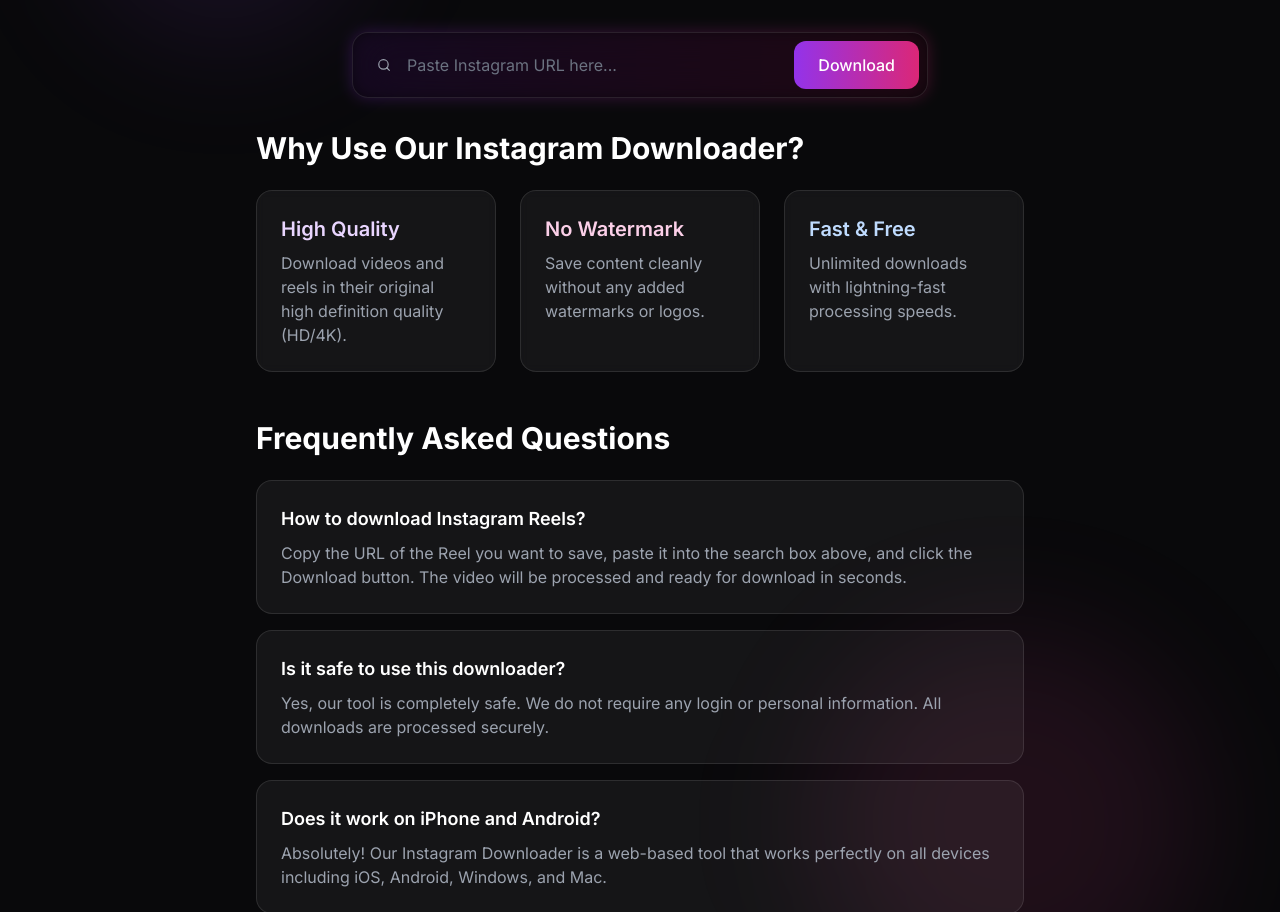
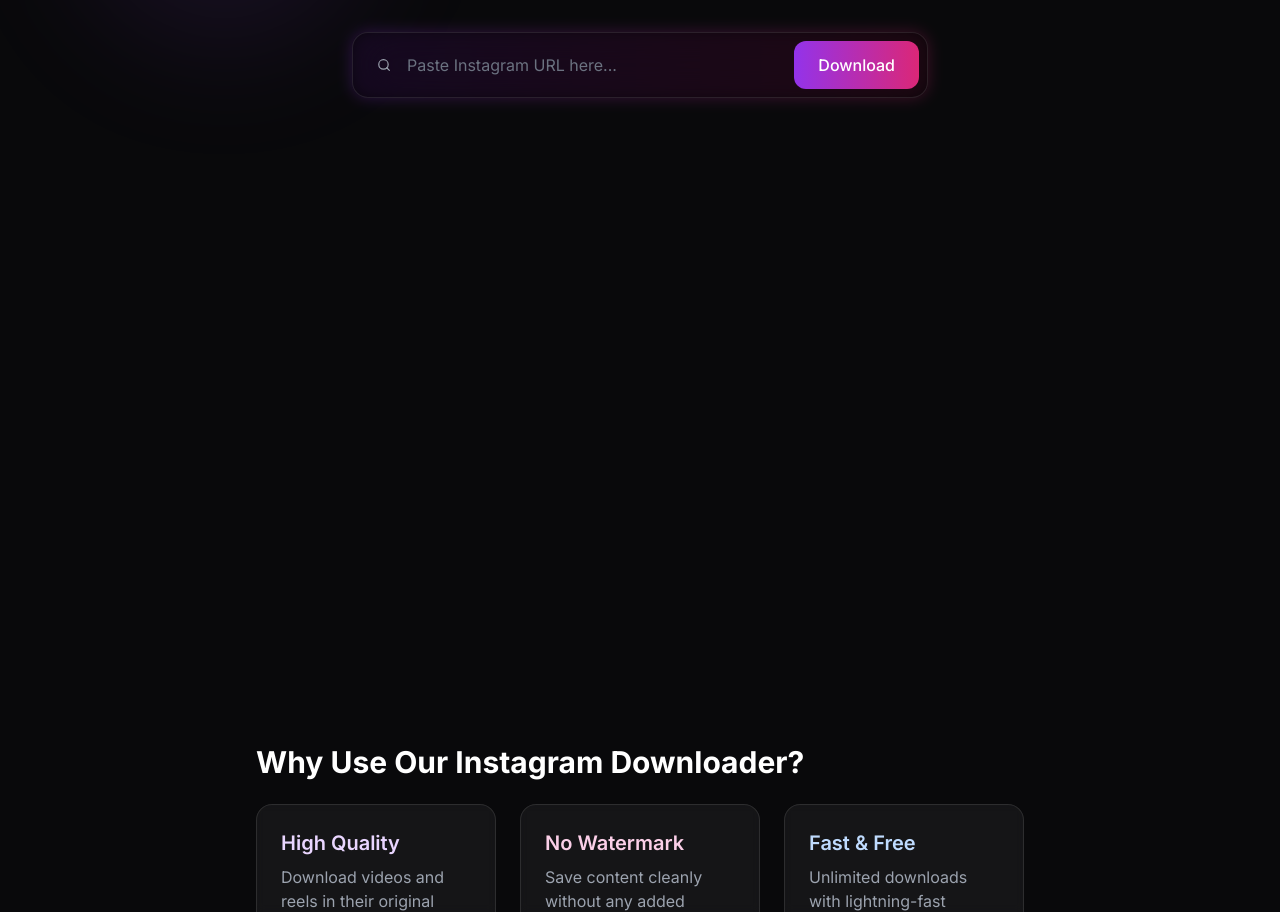
Before and after one commit to Hetp1204/DownloadInstagramReel, a Next.js app: page / in a window 1280 px wide. Shown: the part 326-1238 px from the top of the page. Built offline with nearby package versions, Linux system fonts and the light colour scheme.

Commit message:
ads implement

```diff
--- a/src/app/layout.tsx
+++ b/src/app/layout.tsx
@@ -62,10 +62,10 @@
                     strategy="lazyOnload"
                 />
                 {/* Adsterra Popunder Script */}
-                <Script
+                {/* <Script
                     src="https://pl28303183.effectivegatecpm.com/99/2c/ca/992ccaa070bc43fb629e951b611be356.js"
                     strategy="lazyOnload"
-                />
+                /> */}
             </body>
         </html>
     )
--- a/src/app/page.tsx
+++ b/src/app/page.tsx
@@ -5,6 +5,8 @@
 import { motion } from 'framer-motion';
 import axios from 'axios';
 import DownloadCard from '@/components/DownloadCard';
+import AdsterraNativeBanner from '@/components/AdsterraNativeBanner';
+import AdsterraVerticalBanner from '@/components/AdsterraVerticalBanner';
 
 export default function Home() {
     const [url, setUrl] = useState('');
@@ -107,6 +109,9 @@
                     />
                 )}
 
+                <AdsterraNativeBanner />
+                <AdsterraVerticalBanner />
+
                 {/* SEO Content Section */}
                 <div className="mt-24 grid gap-12 text-left max-w-4xl w-full">
                     <section className="space-y-6">
--- /dev/null
+++ b/src/components/AdsterraNativeBanner.tsx
@@ -0,0 +1,30 @@
+'use client';
+
+import { useEffect, useRef } from 'react';
+
+export default function AdsterraNativeBanner() {
+    const bannerRef = useRef<HTMLDivElement>(null);
+
+    useEffect(() => {
+        // Check if the script is already loaded to avoid duplicates
+        const scriptId = 'adsterra-native-script';
+
+        if (!document.getElementById(scriptId)) {
+            const script = document.createElement("script");
+            script.id = scriptId;
+            script.src = "https://pl28343008.effectivegatecpm.com/24b9a394db3bba853e35df7fbbf0d5fb/invoke.js";
+            script.async = true;
+            script.setAttribute("data-cfasync", "false");
+
+            // Append to body or inside the component if the script supports it.
+            // Usually appending to body is safer for these types of ad scripts
+            document.body.appendChild(script);
+        }
+    }, []);
+
+    return (
+        <div ref={bannerRef} className="w-full flex justify-center items-center my-8 min-h-[250px] overflow-hidden">
+            <div id="container-24b9a394db3bba853e35df7fbbf0d5fb"></div>
+        </div>
+    );
+}
--- /dev/null
+++ b/src/components/AdsterraVerticalBanner.tsx
@@ -0,0 +1,50 @@
+'use client';
+
+import { useEffect, useRef } from 'react';
+
+export default function AdsterraVerticalBanner() {
+    const bannerRef = useRef<HTMLDivElement>(null);
+
+    useEffect(() => {
+        if (bannerRef.current) {
+            // Check if iframe already exists to prevent duplicate ads on re-renders
+            if (bannerRef.current.querySelector('iframe')) return;
+
+            const iframe = document.createElement('iframe');
+            iframe.style.border = 'none';
+            iframe.style.width = '160px';
+            iframe.style.height = '300px';
+            iframe.style.overflow = 'hidden';
+            iframe.scrolling = 'no';
+
+            bannerRef.current.appendChild(iframe);
+
+            const doc = iframe.contentWindow?.document;
+            if (doc) {
+                doc.open();
+                doc.write(`
+                    <!DOCTYPE html>
+                    <html>
+                    <body style="margin:0;padding:0;background:transparent;">
+                        <script type="text/javascript">
+                            atOptions = {
+                                'key' : '960f2998a6a30cf1cc6a893f8070dba3',
+                                'format' : 'iframe',
+                                'height' : 300,
+                                'width' : 160,
+                                'params' : {}
+                            };
+                        </script>
+                        <script type="text/javascript" src="https://www.highperformanceformat.com/960f2998a6a30cf1cc6a893f8070dba3/invoke.js"></script>
+                    </body>
+                    </html>
+                `);
+                doc.close();
+            }
+        }
+    }, []);
+
+    return (
+        <div ref={bannerRef} className="flex justify-center items-center my-8 min-h-[300px]" />
+    );
+}
```
